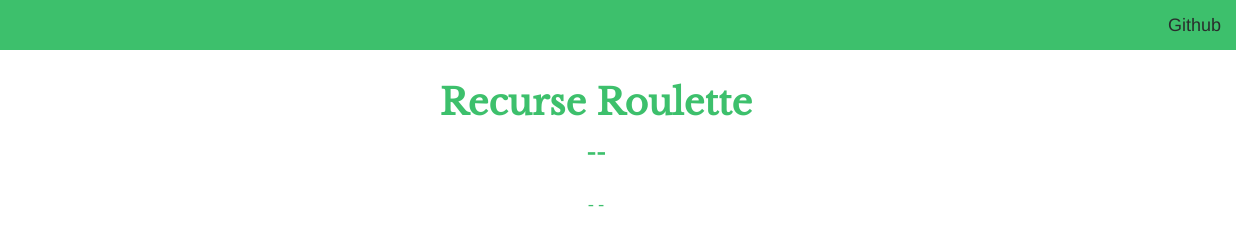
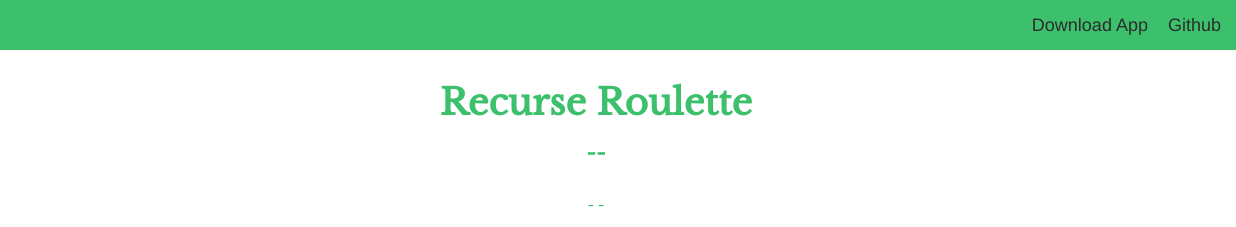
Before and after one commit to georgemandis/recurse-roulette-server, a website: page index.html in a window 1280 px wide. Shown: the top 227 px of the page, 44-1280 px from the left. Drawn offline with nearby package versions, Linux system fonts and the light colour scheme; no server answers.

Commit message:
Added a download link for Electron app

```diff
--- a/index.html
+++ b/index.html
@@ -26,6 +26,7 @@
       <img class="logo" src="media/logo.svg" />
     </a>
     <div class="nav-container">
+      <a href="#" class="nav-link" id="download" hidden>Download App</a>
       <a class="nav-link margin-x" target="_blank"
         href="https://github.com/georgemandis/recurse-roulette-server">Github</a>
     </div>
--- a/public/js/app.js
+++ b/public/js/app.js
@@ -453,3 +453,31 @@ function isConnected() {
       "<marquee scrollamount='20' behavior='alternate' style='width:30%;color:#00A0E6'>Gotta go fast!</marquee>";
   });
 })();
+
+/**
+ * Update the app download link if we're not already
+ * in the Electron app.
+ */
+if (!(navigator.userAgent.toLowerCase().indexOf(" electron/") > -1)) {
+  const appLinks = [
+    ["^mac", "https://teambeard.s3.amazonaws.com/recurse-roulette-1.0.0.dmg"],
+    [
+      "^win",
+      "https://teambeard.s3.amazonaws.com/recurse-roulette-setup-1.0.0.exe",
+    ],
+    [
+      "^linux",
+      "https://teambeard.s3.amazonaws.com/recurse-roulette-1.0.0.AppImage",
+    ],
+  ];
+
+  appLinks.forEach((platformCheck) => {
+    const check = new RegExp(platformCheck[0], "i");
+
+    if (!!check.test(navigator.platform)) {
+      const download = document.querySelector("#download");
+      download.href = platformCheck[1];
+      download.hidden = false;
+    }
+  });
+}
```
